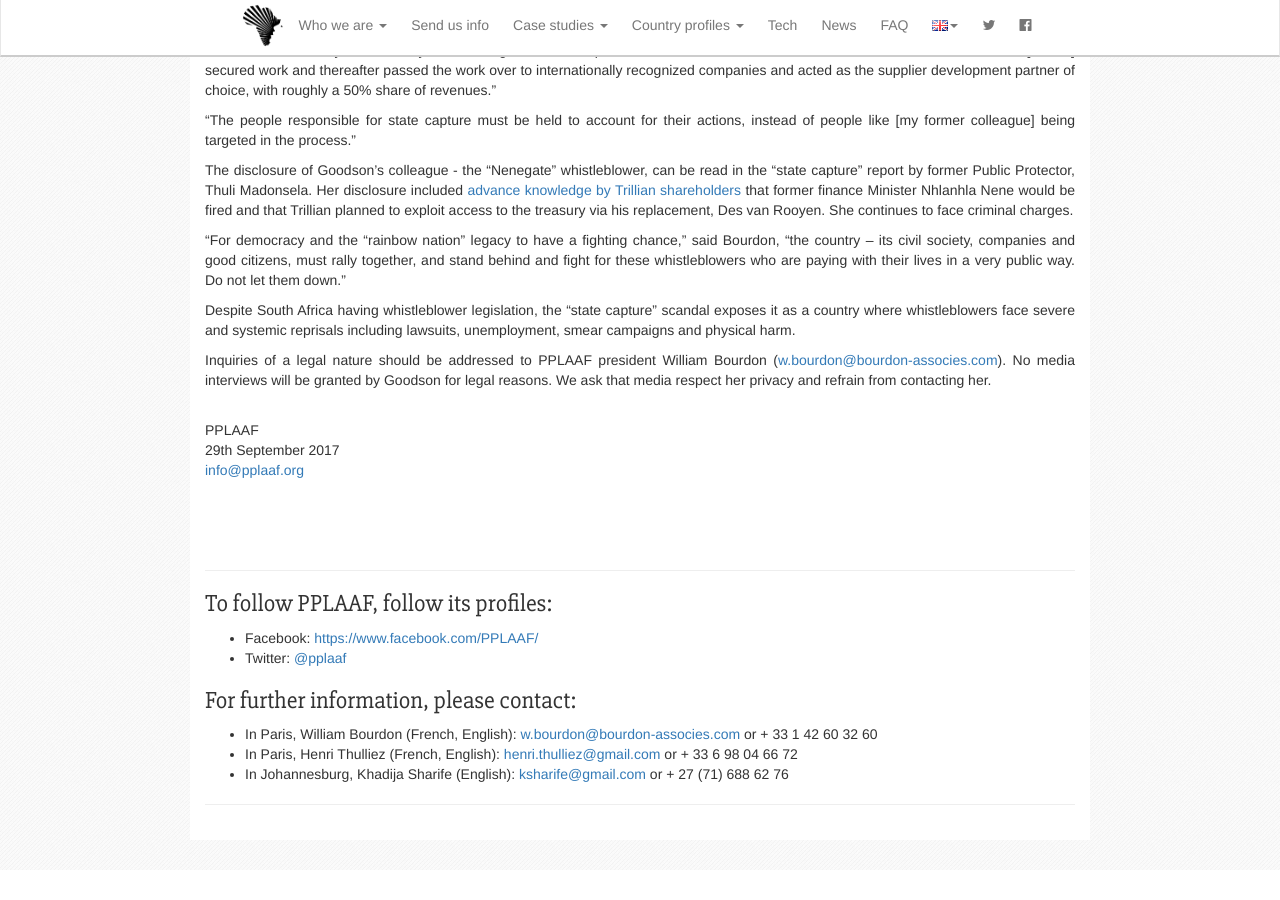
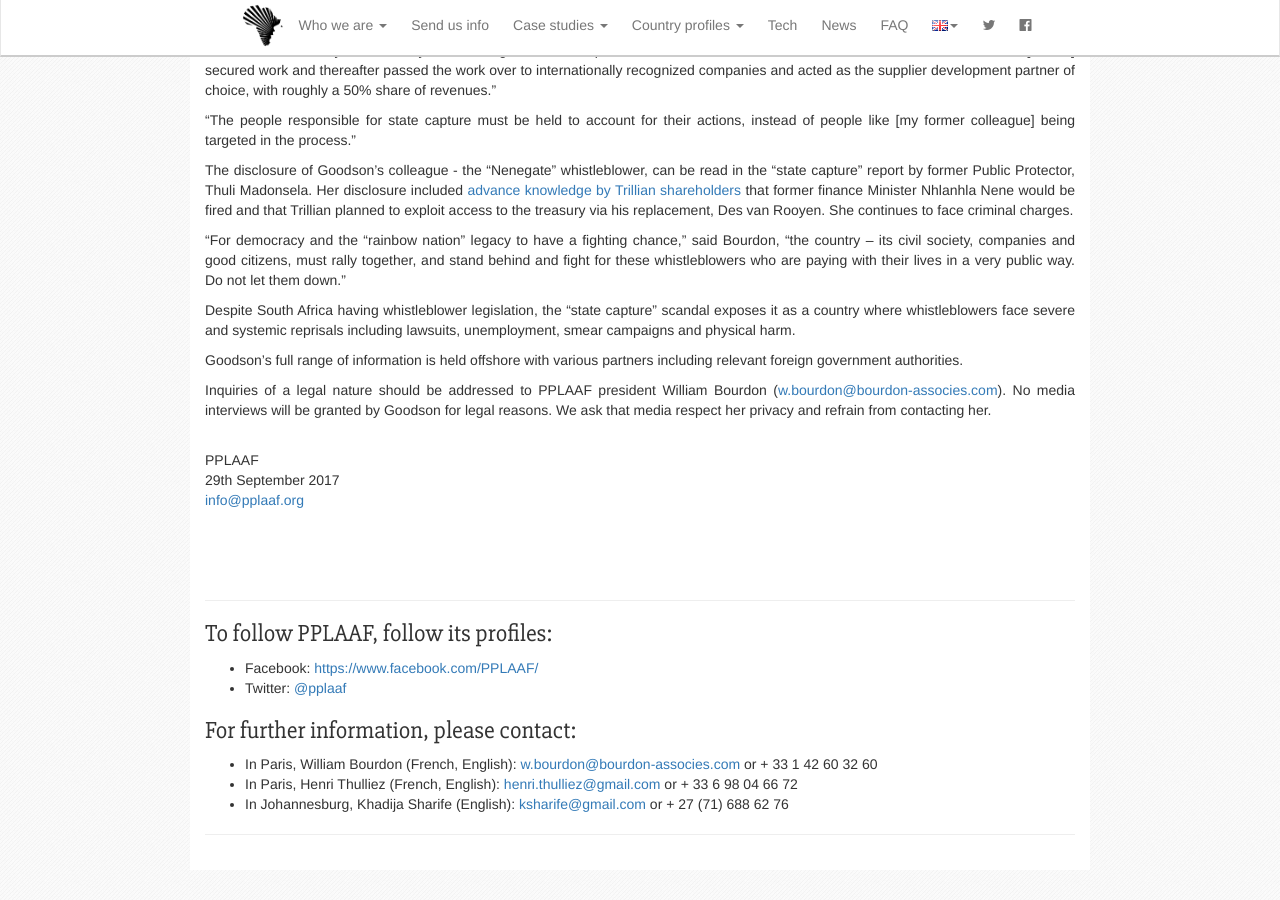
Before and after one commit to jaysen/pplaaf-old, a Jekyll site: the page built from _posts/2017-09-29-trillian-bg-pressrelease.md, in a window 1280 px wide and 900 px high, scrolled down 806 px. Built offline with Jekyll 4.4.1, drawn with Linux system fonts in a browser that asks for light colours; nearby versions of some CDN libraries; before the commit the page ends 1676 px from its top, so only the background shows below that.

Commit message:
changes to press release - goodson

```diff
--- a/_posts/2017-09-29-trillian-bg-pressrelease.md
+++ b/_posts/2017-09-29-trillian-bg-pressrelease.md
@@ -39,6 +39,8 @@
 
 Despite South Africa having whistleblower legislation, the “state capture” scandal exposes it as a country where whistleblowers face severe and systemic reprisals including lawsuits, unemployment, smear campaigns and physical harm.
 
+Goodson's full range of information is held offshore with various partners including relevant foreign government authorities.
+
 Inquiries of a legal nature should be addressed to PPLAAF president William Bourdon ([w.bourdon@bourdon-associes.com](mailto:w.bourdon@bourdon-associes.com)). No media interviews will be granted by Goodson for legal reasons. We ask that media respect her privacy and refrain from contacting her.
 
 
```
